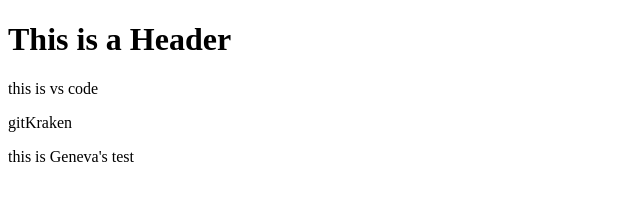
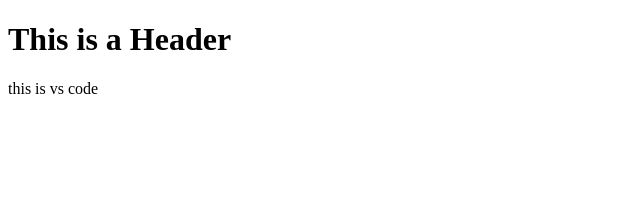
Before and after one commit to JuliePretzlaff/example1, a plain HTML site: page index.html in a window 1280 px wide. Shown: the whole page, without its empty margins (0-640 px from the left). Drawn offline with Linux system fonts and the light colour scheme.

Commit message:
deleted some items

```diff
--- a/index.html
+++ b/index.html
@@ -5,7 +5,5 @@
   <body>
     <h1>This is a Header</h1>
     <p>this is vs code</p>
-    <p>gitKraken</p>
-    <p>this is Geneva's test</p>
   </body>
 </html>
```
